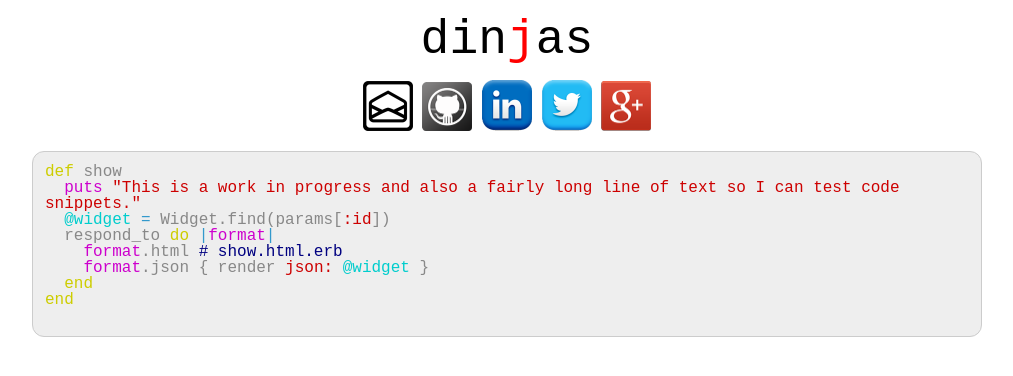
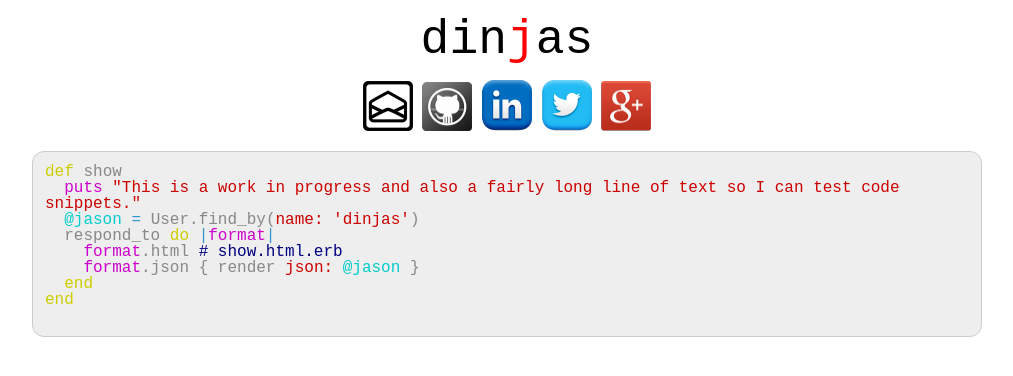
Before and after one commit to dinjas/dinjas, a Jekyll site: the page built from index.html, in a window 1280 px wide. Shown: the top 376 px of the page, without its empty margins (133-1146 px from the left). Built offline with Jekyll 4.4.1, drawn with Linux system fonts in a browser that asks for light colours; nearby versions of some CDN libraries.

Commit message:
Return jason json

```diff
--- a/index.html
+++ b/index.html
@@ -16,10 +16,10 @@ body_id: home
     {% highlight ruby %}
 def show
   puts "This is a work in progress and also a fairly long line of text so I can test code snippets."
-  @widget = Widget.find(params[:id])
+  @jason = User.find_by(name: 'dinjas')
   respond_to do |format|
     format.html # show.html.erb
-    format.json { render json: @widget }
+    format.json { render json: @jason }
   end
 end
     {% endhighlight %}
```
